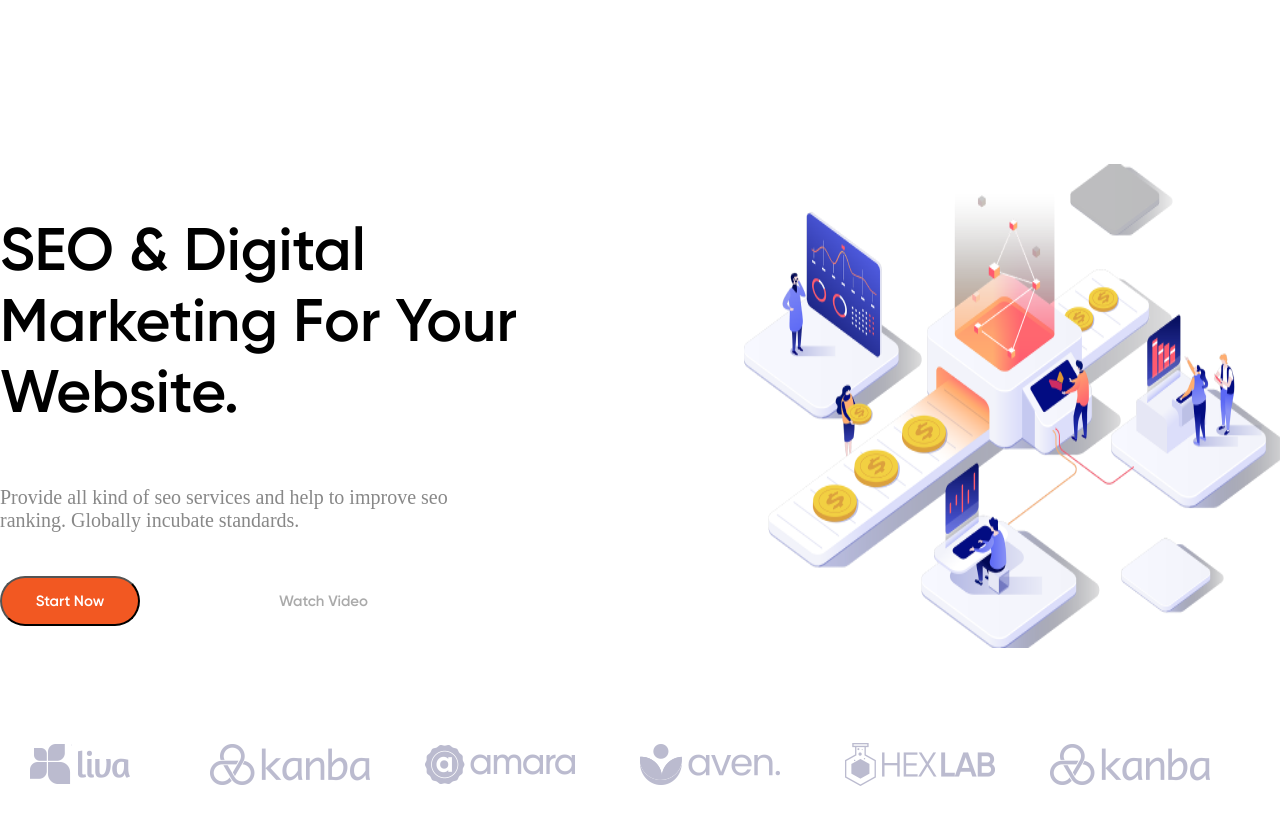
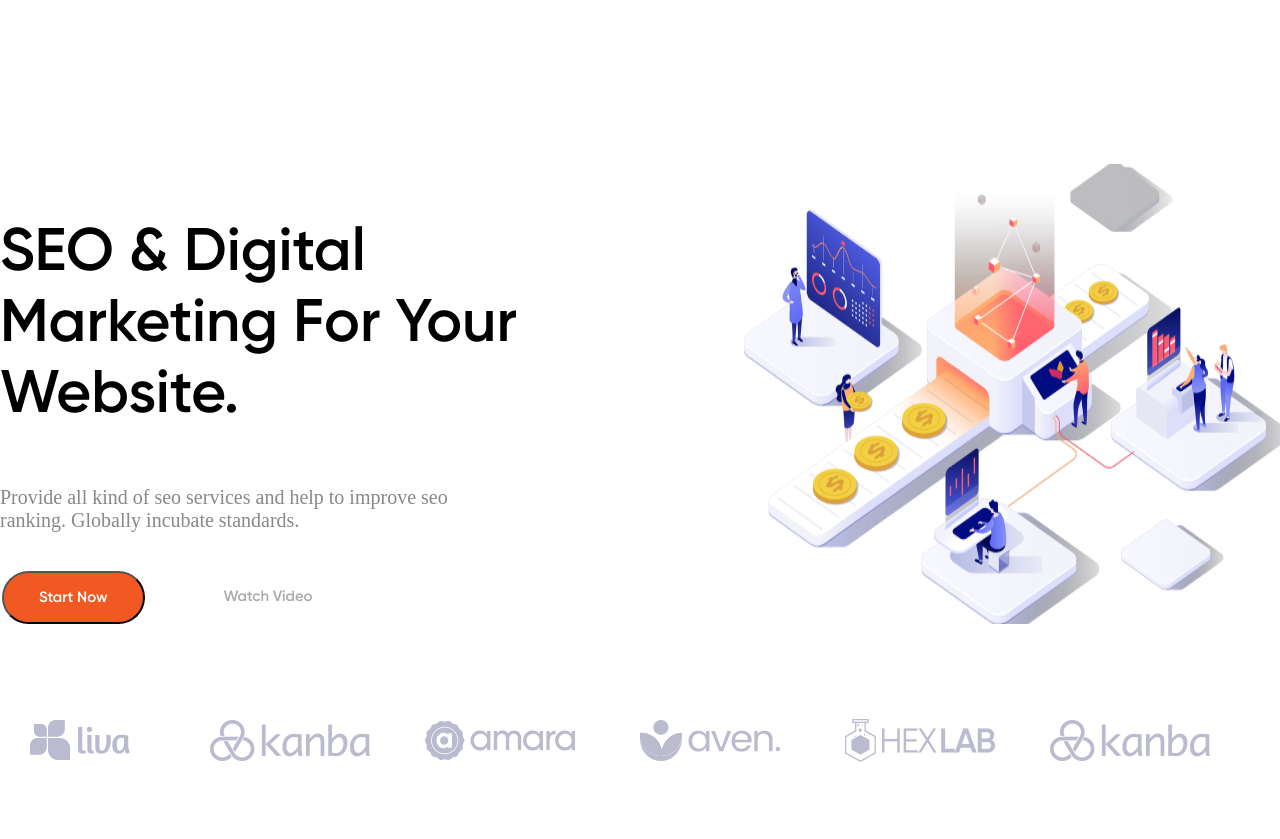
Before and after one commit to MaximIvan/web_homework, a plain HTML site: page homework_3/index.html in a window 1280 px wide. Shown: the part 113-952 px from the top of the page. Drawn offline with Linux system fonts and the light colour scheme.

Commit message:
correct 2

```diff
--- a/homework_3/assets/styles/style.css
+++ b/homework_3/assets/styles/style.css
@@ -26,7 +26,6 @@ html {
     display: flex;
     align-items: center;
     justify-content: space-between;
-    gap: 500px;
     margin: 14px auto;
 }
 .logo_header {
@@ -78,16 +77,17 @@ a {
     font-weight: 400;
     line-height: normal;
 }
+p {
+    margin: 0;
+}
 .top_button_wrapper {
-    width: 374px;
-    height: 94px;
     display: flex;
-    justify-content: space-between;
     align-items: center;
+    gap: 72px;
 }
 .top_button_start {
-    width: 140px;
-    height: 50px;
+    margin: 37px 0 auto 2px;
+    padding: 15px 36px 16px 35px;
     border-radius: 50px;
     background-color: #F25822;
     color: #FFF;
@@ -98,8 +98,7 @@ a {
     line-height: normal;
 }
 .top_button_watch {
-    /* width: 90px; */
-    height: 19px;
+    margin: 52px auto auto 0px;
     color: #AAA;
     font-family: 'Gilroy-Bold';
     font-size: 15px;
@@ -121,14 +120,12 @@ a {
     align-items: center;
 }
 .image {
-    width: 160px;
-    height: 50px;
     display: flex;
     gap: 50px;
     justify-content: space-between;
 }
 .features {
-    width: 1112px;
+    width: 1203px;
     height: 226px;
     margin: 140px auto;
     display: flex;
```
